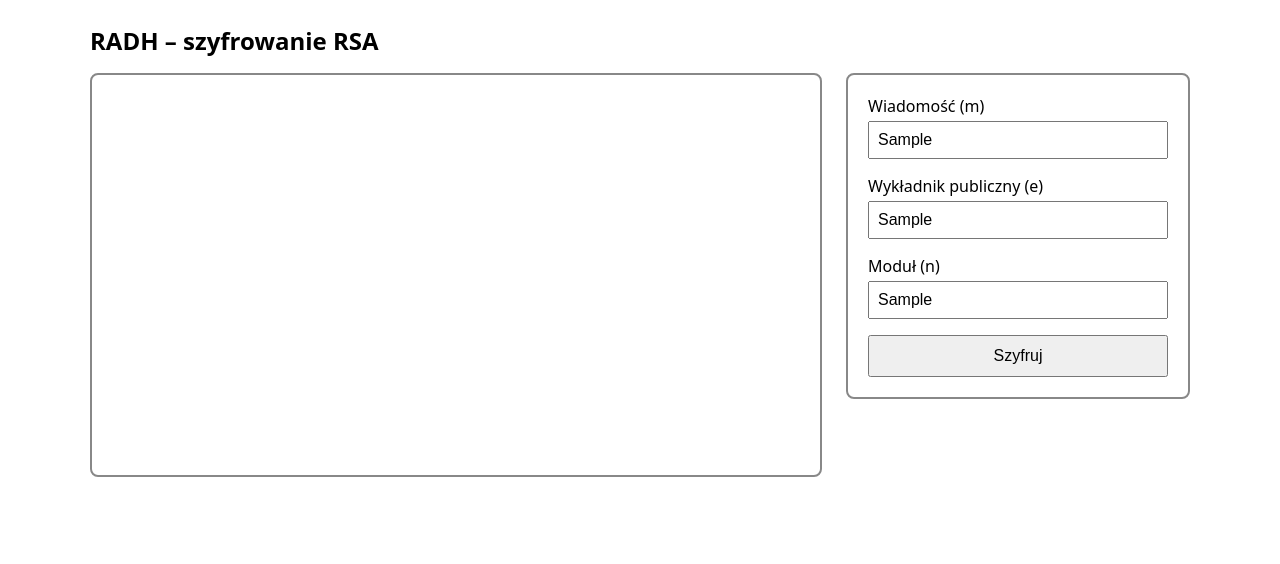
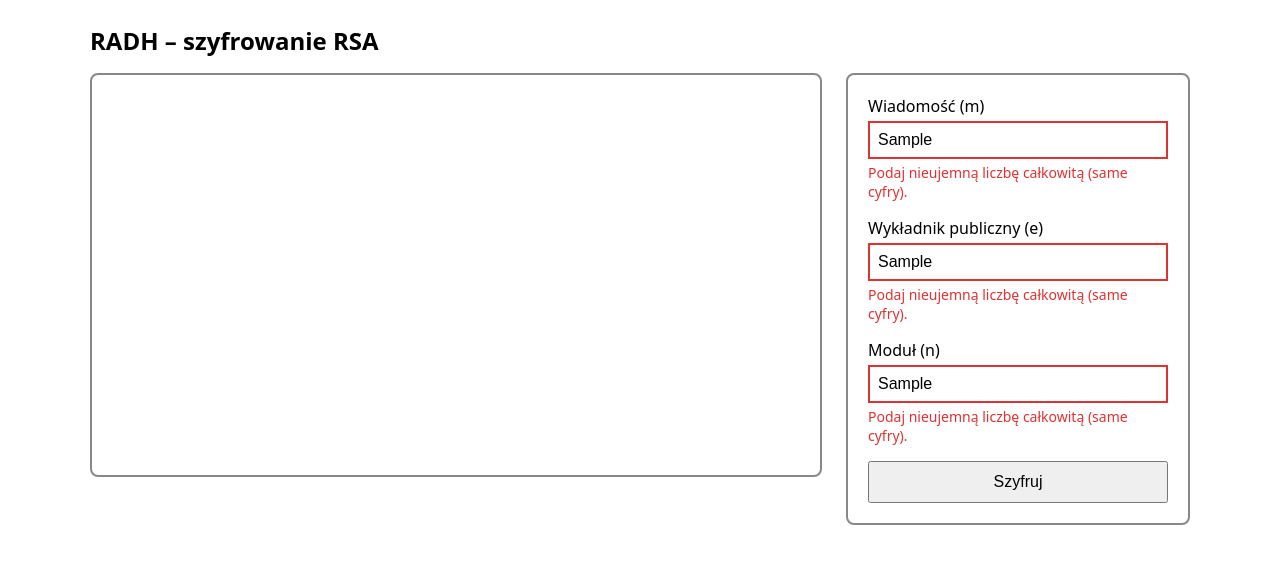
Before and after one commit to lukasz-strama/radh, a React (Vite) app in the folder frontend/: page / in a window 1280 px wide. Both pictures are taken after typing "Sample", "Sample", "Sample" into the empty fields and a click on the button "Szyfruj". Shown: the top 564 px of the page. Built offline with nearby package versions, Linux system fonts and the light colour scheme; no server answers.

Commit message:
dodaje walidację i obsługę błędów

```diff
--- a/frontend/src/App.css
+++ b/frontend/src/App.css
@@ -50,3 +50,21 @@
   font-size: 1rem;
   cursor: pointer;
 }
+
+/* Komunikaty błędów */
+.panel input[aria-invalid='true'] {
+  border: 2px solid #d33;
+}
+
+.field-error {
+  color: #d33;
+  font-size: 0.875rem;
+}
+
+.api-error {
+  margin: 0;
+  padding: 10px;
+  color: #d33;
+  border: 1px solid #d33;
+  border-radius: 4px;
+}
--- a/frontend/src/App.tsx
+++ b/frontend/src/App.tsx
@@ -1,24 +1,40 @@
+import { useState } from 'react'
 import type { FormEvent } from 'react'
-import { encryptRsa } from './api'
+import { ApiError, encryptRsa } from './api'
+import { validateRsaInput } from './validation'
+import type { FieldErrors, RsaField } from './validation'
 import './App.css'
 
 function App() {
+  const [fieldErrors, setFieldErrors] = useState<FieldErrors>({})
+  const [apiError, setApiError] = useState<string | null>(null)
+
   async function handleSubmit(event: FormEvent<HTMLFormElement>) {
     event.preventDefault()
+    setApiError(null)
 
     // Zbieramy wartości z pól formularza (po atrybucie `name`).
     const form = new FormData(event.currentTarget)
-    const data = {
-      message: Number(form.get('message')),
-      public_exponent: Number(form.get('public_exponent')),
-      modulus: Number(form.get('modulus')),
+    const validation = validateRsaInput({
+      message: String(form.get('message') ?? ''),
+      public_exponent: String(form.get('public_exponent') ?? ''),
+      modulus: String(form.get('modulus') ?? ''),
+    })
+
+    if (!validation.ok) {
+      setFieldErrors(validation.errors)
+      return
     }
+    setFieldErrors({})
 
     try {
-      const result = await encryptRsa(data)
+      const result = await encryptRsa(validation.data)
+      // Wyświetlanie szyfrogramu – do zrobienia, gdy ustalimy format odpowiedzi.
       console.log('Odpowiedź backendu:', result)
     } catch (error) {
-      console.error('Nie udało się zaszyfrować:', error)
+      setApiError(
+        error instanceof ApiError ? error.message : 'Wystąpił nieoczekiwany błąd.',
+      )
     }
   }
 
@@ -30,28 +46,55 @@ function App() {
         {/* Ekran: tu później trafi wizualizacja (Alice, Bob, Mallory, pakiety) */}
         <section className="screen" aria-label="Ekran wizualizacji"></section>
 
-        {/* Panel sterowania */}
-        <form className="panel" onSubmit={handleSubmit}>
-          <label>
-            Wiadomość (m)
-            <input name="message" type="text" inputMode="numeric" />
-          </label>
-
-          <label>
-            Wykładnik publiczny (e)
-            <input name="public_exponent" type="text" inputMode="numeric" />
-          </label>
-
-          <label>
-            Moduł (n)
-            <input name="modulus" type="text" inputMode="numeric" />
-          </label>
+        {/* Panel sterowania. noValidate: walidację robimy sami, z polskimi komunikatami. */}
+        <form className="panel" onSubmit={handleSubmit} noValidate>
+          <Field name="message" label="Wiadomość (m)" error={fieldErrors.message} />
+          <Field
+            name="public_exponent"
+            label="Wykładnik publiczny (e)"
+            error={fieldErrors.public_exponent}
+          />
+          <Field name="modulus" label="Moduł (n)" error={fieldErrors.modulus} />
 
           <button type="submit">Szyfruj</button>
+
+          {apiError && (
+            <p className="api-error" role="alert">
+              {apiError}
+            </p>
+          )}
         </form>
       </div>
     </div>
   )
 }
 
+type FieldProps = {
+  name: RsaField
+  label: string
+  error?: string
+}
+
+// Pojedyncze pole liczbowe z etykietą i komunikatem błędu pod spodem.
+function Field({ name, label, error }: FieldProps) {
+  const errorId = `${name}-error`
+  return (
+    <label>
+      {label}
+      <input
+        name={name}
+        type="text"
+        inputMode="numeric"
+        aria-invalid={error ? true : undefined}
+        aria-describedby={error ? errorId : undefined}
+      />
+      {error && (
+        <span className="field-error" id={errorId}>
+          {error}
+        </span>
+      )}
+    </label>
+  )
+}
+
 export default App
--- a/frontend/src/api.ts
+++ b/frontend/src/api.ts
@@ -6,20 +6,48 @@ export type RsaEncryptRequest = {
   modulus: number
 }
 
+// Błąd z czytelnym komunikatem dla użytkownika.
+export class ApiError extends Error {}
+
 // Wysyła parametry do backendu i zwraca surową odpowiedź JSON.
-// Kształt odpowiedzi (np. pole `ciphertext`) jest jeszcze do ustalenia z backendem.
+// Kształt odpowiedzi (np. pole `ciphertext`) i format błędów są jeszcze
+// do ustalenia z backendem.
 export async function encryptRsa(data: RsaEncryptRequest): Promise<unknown> {
-  const response = await fetch('/api/v1/rsa/demo/encrypt', {
-    method: 'POST',
-    headers: { 'Content-Type': 'application/json' },
-    body: JSON.stringify(data),
-  })
+  let response: Response
+  try {
+    response = await fetch('/api/v1/rsa/demo/encrypt', {
+      method: 'POST',
+      headers: { 'Content-Type': 'application/json' },
+      body: JSON.stringify(data),
+    })
+  } catch {
+    // fetch rzuca wyjątek, gdy w ogóle nie da się wysłać żądania.
+    throw new ApiError('Brak połączenia z serwerem. Sprawdź połączenie i spróbuj ponownie.')
+  }
 
   const body: unknown = await response.json().catch(() => null)
 
   if (!response.ok) {
-    throw new Error(`Backend zwrócił błąd ${response.status}`, { cause: body })
+    throw new ApiError(describeHttpError(response.status, body))
   }
 
   return body
 }
+
+function describeHttpError(status: number, body: unknown): string {
+  // 502/503/504: proxy Vite nie może się połączyć z backendem (np. nie jest uruchomiony).
+  if (status === 502 || status === 503 || status === 504) {
+    return 'Nie można połączyć się z backendem. Upewnij się, że serwer FastAPI działa.'
+  }
+
+  // Jeśli backend zwrócił tekstowe `detail` (konwencja FastAPI), pokazujemy je.
+  const detail = (body as { detail?: unknown } | null)?.detail
+  if (typeof detail === 'string' && detail !== '') {
+    return detail
+  }
+
+  if (status >= 400 && status < 500) {
+    return `Serwer odrzucił dane (błąd ${status}). Sprawdź wprowadzone wartości.`
+  }
+  return `Wystąpił błąd serwera (błąd ${status}). Spróbuj ponownie później.`
+}
--- /dev/null
+++ b/frontend/src/validation.ts
@@ -0,0 +1,65 @@
+// Podstawowa walidacja danych wejściowych formularza RSA.
+// Zakresy odpowiadają rdzeniowi w C (radh_rsa_encrypt_u32, liczby uint32):
+//   modulus:         2 .. 4 294 967 295
+//   public_exponent: 1 .. 4 294 967 295
+//   message:         0 .. modulus - 1
+// Backend i tak sprawdza wszystko sam – tutaj chodzi o szybkie, czytelne komunikaty.
+
+import type { RsaEncryptRequest } from './api'
+
+const UINT32_MAX = 4_294_967_295
+
+export type RsaField = keyof RsaEncryptRequest
+export type FieldErrors = Partial<Record<RsaField, string>>
+
+export type ValidationResult =
+  | { ok: true; data: RsaEncryptRequest }
+  | { ok: false; errors: FieldErrors }
+
+// Zamienia tekst z pola na liczbę albo zwraca komunikat błędu.
+function parseUint32(raw: string): number | string {
+  const value = raw.trim()
+  if (value === '') return 'To pole jest wymagane.'
+  if (!/^[0-9]+$/.test(value)) return 'Podaj nieujemną liczbę całkowitą (same cyfry).'
+  const number = Number(value)
+  if (number > UINT32_MAX) return `Maksymalna wartość to ${UINT32_MAX}.`
+  return number
+}
+
+export function validateRsaInput(raw: Record<RsaField, string>): ValidationResult {
+  const errors: FieldErrors = {}
+
+  const message = parseUint32(raw.message)
+  const publicExponent = parseUint32(raw.public_exponent)
+  const modulus = parseUint32(raw.modulus)
+
+  if (typeof message === 'string') errors.message = message
+  if (typeof publicExponent === 'string') errors.public_exponent = publicExponent
+  if (typeof modulus === 'string') errors.modulus = modulus
+
+  if (typeof modulus === 'number' && modulus < 2) {
+    errors.modulus = 'Moduł n musi być co najmniej równy 2.'
+  }
+  if (typeof publicExponent === 'number' && publicExponent < 1) {
+    errors.public_exponent = 'Wykładnik e musi być co najmniej równy 1.'
+  }
+  if (
+    typeof message === 'number' &&
+    typeof modulus === 'number' &&
+    !errors.modulus &&
+    message >= modulus
+  ) {
+    errors.message = 'Wiadomość m musi być mniejsza od modułu n.'
+  }
+
+  if (Object.keys(errors).length > 0) return { ok: false, errors }
+
+  return {
+    ok: true,
+    data: {
+      message: message as number,
+      public_exponent: publicExponent as number,
+      modulus: modulus as number,
+    },
+  }
+}
```
